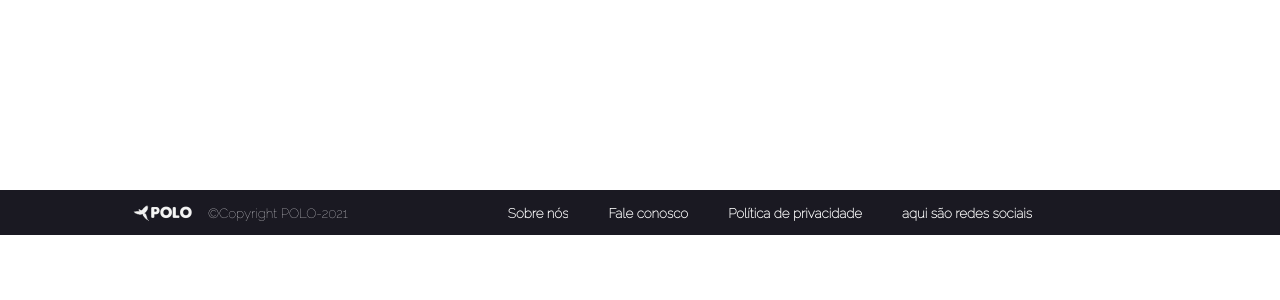
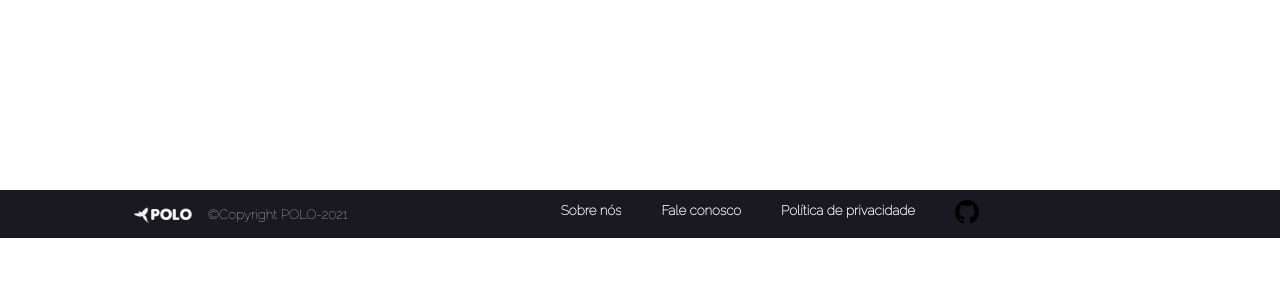
Before and after one commit to CaioSimioni/site-tcc, a PHP site: page /Admin/admin.php in a window 1280 px wide. Shown: the part 470-770 px from the top of the page. Run offline with PHP 8.4, Linux system fonts and the light colour scheme; the visitor is signed in with stand-in values (Sample User, id 1).

Commit message:
Update rodape.php

```diff
--- a/Templates/rodape.php
+++ b/Templates/rodape.php
@@ -10,7 +10,13 @@
             <li><a href="../Pages/sobre_nos.php">Sobre nós</a></li>
             <li><a href="">Fale conosco </a></li>
             <li><a href="">Política de privacidade </a></li>
-            <li><a href="">aqui são redes sociais</a></li>
+            <li>
+                <a href="https://github.com/CaioSimioni/site-tcc">
+                    <svg xmlns="http://www.w3.org/2000/svg" width="24" height="24" viewBox="0 0 24 24">
+                        <path d="M12 0c-6.626 0-12 5.373-12 12 0 5.302 3.438 9.8 8.207 11.387.599.111.793-.261.793-.577v-2.234c-3.338.726-4.033-1.416-4.033-1.416-.546-1.387-1.333-1.756-1.333-1.756-1.089-.745.083-.729.083-.729 1.205.084 1.839 1.237 1.839 1.237 1.07 1.834 2.807 1.304 3.492.997.107-.775.418-1.305.762-1.604-2.665-.305-5.467-1.334-5.467-5.931 0-1.311.469-2.381 1.236-3.221-.124-.303-.535-1.524.117-3.176 0 0 1.008-.322 3.301 1.23.957-.266 1.983-.399 3.003-.404 1.02.005 2.047.138 3.006.404 2.291-1.552 3.297-1.23 3.297-1.23.653 1.653.242 2.874.118 3.176.77.84 1.235 1.911 1.235 3.221 0 4.609-2.807 5.624-5.479 5.921.43.372.823 1.102.823 2.222v3.293c0 .319.192.694.801.576 4.765-1.589 8.199-6.086 8.199-11.386 0-6.627-5.373-12-12-12z"/>
+                    </svg>
+                </a>
+            </li>
         </ul>
     </footer>
 </body>
```
